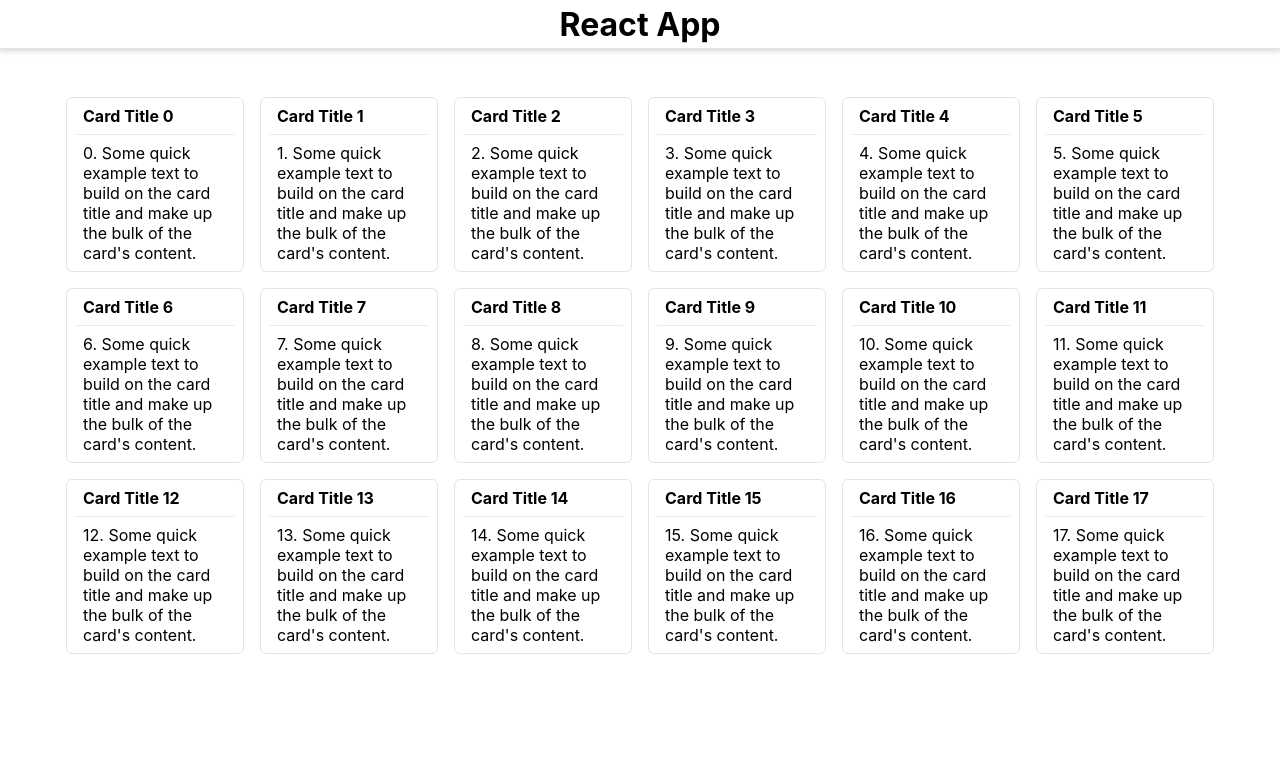
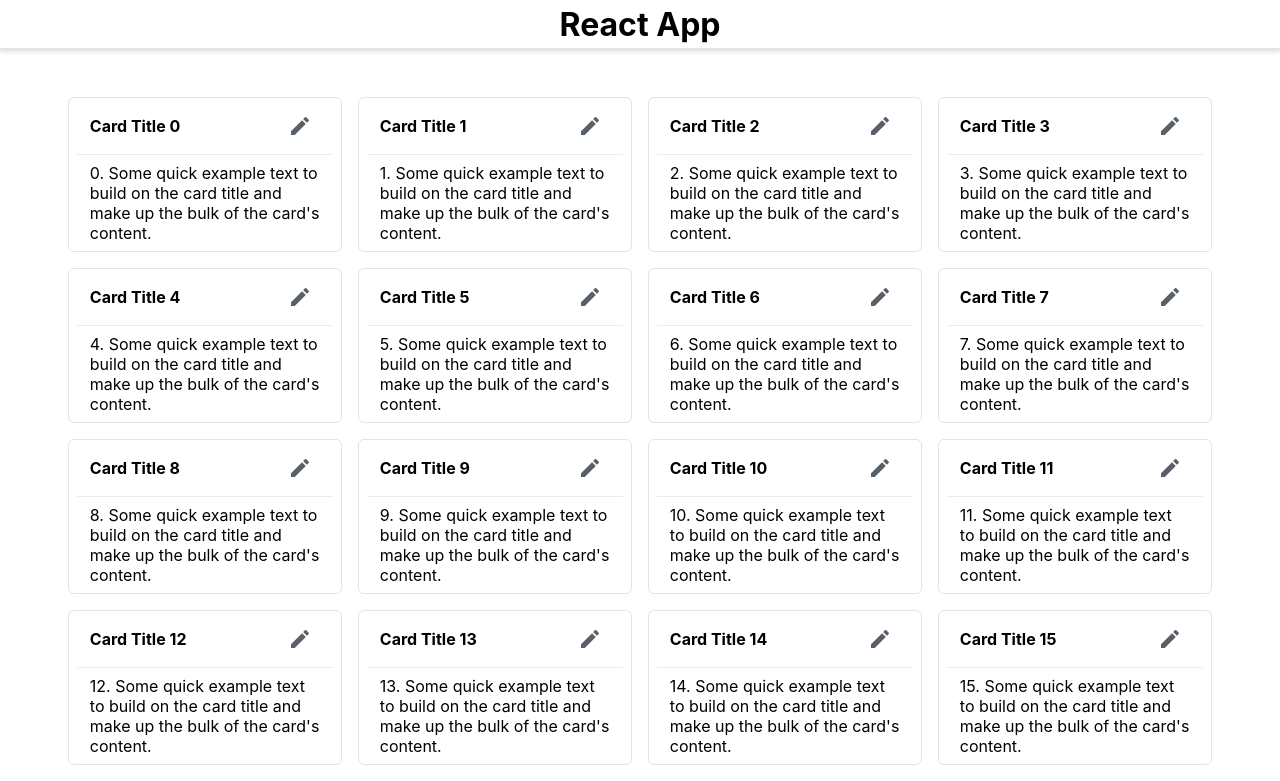
Before and after one commit to courses-iba/syemelianau-reactjs, a React (Create React App) app: page /card/1 in a window 1280 px wide. Shown: the top 781 px of the page. Built offline with nearby package versions, Linux system fonts and the light colour scheme.

Commit message:
reactjs - task3 - Edit card added

```diff
--- a/package.json
+++ b/package.json
@@ -8,6 +8,7 @@
     "@testing-library/user-event": "^12.8.3",
     "react": "^17.0.2",
     "react-dom": "^17.0.2",
+    "react-icons": "^4.2.0",
     "react-scripts": "4.0.3",
     "web-vitals": "^1.1.1"
   },
--- a/src/App.js
+++ b/src/App.js
@@ -1,10 +1,12 @@
+import { useState } from 'react';
+
 import styles from './App.module.css';
 import Header from './components/Header';
 import Content from './components/Content';
 import Card from './components/Card';
 
 const App = () => {
-    const data = [...Array(18).keys()].map((value, index) => ({
+    const [data, setData] = useState([...Array(18).keys()].map((value, index) => ({
         id: index,
         title: `Card Title ${value}`,
         content: `
@@ -13,13 +15,17 @@ const App = () => {
             to build on the card title
             and make up the bulk of the card's content.
         `.replace(/\s+/g, ' ').trim()
-    }));
+    })));
+
+    const editCard = card => setData(data.map(value => value.id === card.id ? card : value));
 
     const cards = data.map(({ id, title, content }) => (
         <Card
             key={id}
+            id={id}
             title={title}
             children={content}
+            edit={editCard}
         />
     ));
 
--- a/src/components/Card.js
+++ b/src/components/Card.js
@@ -1,19 +1,77 @@
 import { useState } from 'react';
+import { MdClose, MdEdit, MdCheck } from 'react-icons/md';
 
 import styles from './Card.module.css';
 import Divider from './Divider';
 
-const Card = ({ title, children }) => {
-    const [color, setColor] = useState(undefined);
+const Card = ({ id, title, children, edit }) => {
+    const iconProps = { color: '#586069', size: 24 };
+    const randomColor = () => Math.floor(Math.random() * 5) + 1;
+    const calcHeight = () => {
+        const min = 2;
+        const max = card.content.length / 20;
+        return max < min ? min : max;
+    };
 
-    const randomColor = () => Math.floor(Math.random() * 5) + 1;
-    const toggleColor = () => setColor(color ? undefined : randomColor());
+    const [checked, setChecked] = useState(null);
+    const [isEdit, setIsEdit] = useState(false);
+    const [card, setCard] = useState({ id, title, content: children });
+    const [height, setHeight] = useState(calcHeight());
+
+    const toggleChecked = () => setChecked(isEdit || checked ? null : randomColor());
+    const toggleEdit = e => {
+        e?.stopPropagation();
+        setChecked(null);
+        setIsEdit(!isEdit);
+        setCard({ id, title, content: children });
+    };
+    const changeTitle = event => setCard({ ...card, title: event.target.value });
+    const changeContent = event => {
+        setCard({ ...card, content: event.target.value });
+        setHeight(calcHeight());
+    };
+    const editCard = e => {
+        e?.stopPropagation();
+        edit(card);
+        toggleEdit();
+    };
 
     return (
-        <div className={[styles.card, styles[`card${color}`]].join(' ')} onClick={toggleColor}>
-            <div className={styles.header}>{title}</div>
+        <div className={[styles.card, styles[`card${checked}`]].join(' ')} onClick={toggleChecked}>
+            <div className={styles.header}>
+                {isEdit ? (
+                    <input
+                        className={styles.input}
+                        value={card.title}
+                        onChange={changeTitle}
+                    />
+                ) : <span className={styles.title}>{title}</span>}
+                <div className={styles.buttons}>
+                    {isEdit && (
+                        <button
+                            className={styles.button}
+                            onClick={editCard}
+                            children={<MdCheck {...iconProps} />}
+                        />
+                    )}
+                    <button
+                        className={styles.button}
+                        onClick={toggleEdit}
+                        children={isEdit ? <MdClose {...iconProps} /> : <MdEdit {...iconProps} />}
+                    />
+                </div>
+            </div>
             <Divider />
-            <div className={styles.content}>{children}</div>
+            <div className={styles.content}>
+                {isEdit ? (
+                    <textarea
+                        style={{ height: `${height}em` }}
+                        className={styles.input}
+                        value={card.content}
+                        onChange={changeContent}
+                    />
+                ) : children}
+            </div>
         </div>
     );
 };
--- a/src/components/Card.module.css
+++ b/src/components/Card.module.css
@@ -5,9 +5,9 @@
     flex-direction: column;
     border: 1px solid #e1e4e8;
     border-radius: 6px;
-    width: 10vw;
-    min-width: 10em;
-    max-width: 20em;
+    width: 16vw;
+    min-width: 16em;
+    max-width: 26em;
     transition: 0.3s;
 }
 
@@ -16,17 +16,28 @@
 }
 
 .card:active {
-    transition: none;
-    background-color: #f1f8ff;
-    border-color: #c8e1ff;
+    border-color: #c0c2c6;
+    box-shadow: 0 8px 16px 0 rgba(0, 0, 0, 0.2);
 }
 
 .header {
+    display: flex;
+    align-items: center;
+    justify-content: space-between;
     font-weight: bold;
 }
 
 .header, .content {
     padding: 0 5%;
+}
+
+.content, .title {
+    overflow: hidden;
+    text-overflow: ellipsis;
+}
+
+.title {
+    white-space: nowrap;
 }
 
 .card1 {
@@ -53,3 +64,45 @@
     background-color: #f5f0ff;
     border-color: #d1bcf9;
 }
+
+.buttons {
+    display: flex;
+}
+
+.button {
+    background: none;
+    border: none;
+    cursor: pointer;
+    height: 3em;
+    width: 3em;
+    border-radius: 3em;
+    display: flex;
+    align-items: center;
+    justify-content: center;
+    outline: none;
+    transition: 0.3s;
+    margin-left: 3px;
+}
+
+.button:hover {
+    background-color: rgba(0, 0, 0, .1);
+}
+
+.button:active {
+    transition: none;
+    background-color: #f1f8ff;
+    border: 1px solid #c8e1ff;
+}
+
+.button:focus {
+    border: 1px solid #c8e1ff;
+}
+
+.input {
+    width: 100%;
+    height: 100%;
+    background: none;
+    border: none;
+    outline: none;
+    resize: none;
+}
```
Also changed, not shown: 1 other file (tests, documents, lock files or other folders).
